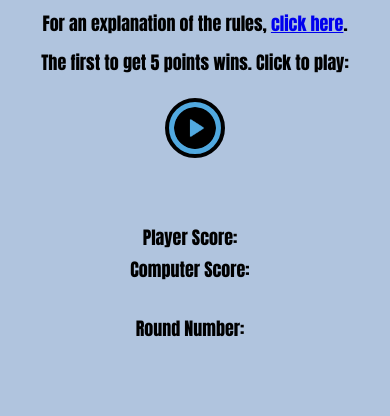
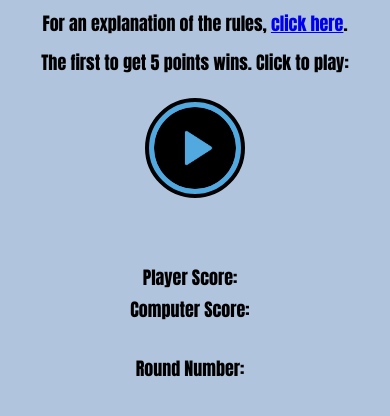
Before and after one commit to rachelfearon/rockpaperscissors, a plain HTML site: page index.html in a window 390 px wide. Shown: the part 242-658 px from the top of the page. Drawn offline with Linux system fonts and the light colour scheme.

Commit message:
Remove media query condition for .button

```diff
--- a/style.css
+++ b/style.css
@@ -88,7 +88,7 @@ h1, h2, p {
 }
 
 @media (max-width: 768px){
-    .button, .movebutton {
+    .movebutton {
         max-height: 60px;
         max-width: 60px;
         border: 4px solid black;
```
